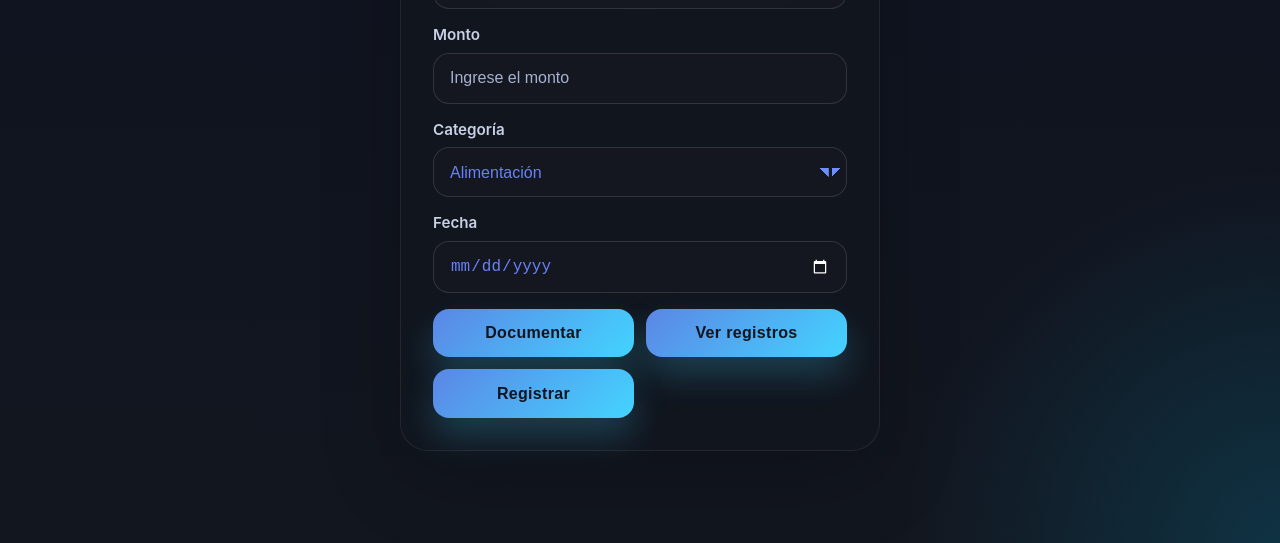
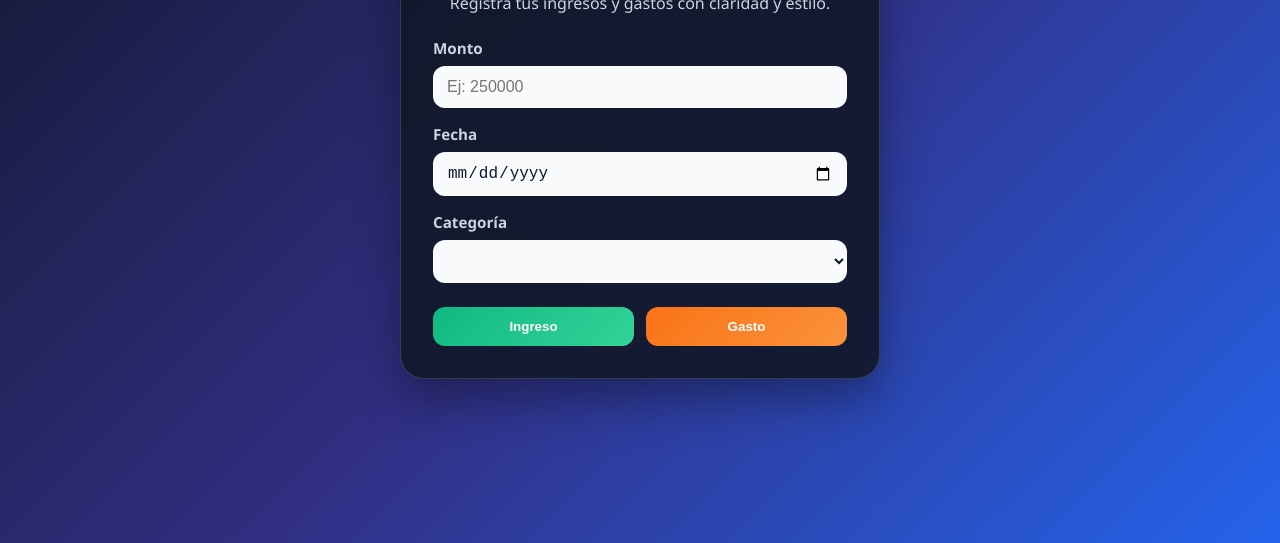
Before and after one commit to samuelpena-oss/ingresos, a website: page frontend/index.html in a window 1280 px wide. Shown: the part 257-800 px from the top of the page. Drawn offline with Linux system fonts and the light colour scheme.

Commit message:
actualizar

```diff
--- a/backend/app.js
+++ b/backend/app.js
@@ -2,6 +2,8 @@ const express = require("express")
 const app = express()
 const router = require("./routers/router")
 const puerto = 4000
+const cors = require("cors")
+app.use(cors())
 app.use("/api",router)
 app.listen(puerto, () => {
     console.log(`Servidor corriendo en el puerto ${puerto}`)
--- a/backend/package.json
+++ b/backend/package.json
@@ -7,6 +7,7 @@
     "start": "node server.js"
   },
   "dependencies": {
+    "cors": "^2.8.6",
     "express": "^4.18.4",
     "mysql2": "^3.23.3"
   }
--- /dev/null
+++ b/frontend/css/styles.css
@@ -0,0 +1,119 @@
+:root {
+    --color-fondo: #0f172a;
+    --color-panel: #111827;
+    --color-texto: #f8fafc;
+    --color-texto-suave: #cbd5e1;
+    --color-borde: rgba(255, 255, 255, 0.15);
+    --color-ingreso: #10b981;
+    --color-gasto: #f97316;
+}
+
+* {
+    box-sizing: border-box;
+    margin: 0;
+    padding: 0;
+}
+
+body {
+    font-family: "Segoe UI", Tahoma, Geneva, Verdana, sans-serif;
+    min-height: 100vh;
+    display: flex;
+    justify-content: center;
+    align-items: center;
+    background: linear-gradient(135deg, #0f172a, #312e81, #2563eb);
+    color: var(--color-texto);
+    padding: 24px;
+}
+
+.contenedor-principal {
+    width: 100%;
+    max-width: 480px;
+}
+
+.panel {
+    background: rgba(17, 24, 39, 0.9);
+    backdrop-filter: blur(12px);
+    border: 1px solid var(--color-borde);
+    border-radius: 24px;
+    padding: 32px;
+    box-shadow: 0 20px 45px rgba(0, 0, 0, 0.35);
+}
+
+.titulo-principal {
+    font-size: 2rem;
+    font-weight: 700;
+    text-align: center;
+    margin-bottom: 8px;
+}
+
+.subtitulo {
+    text-align: center;
+    color: var(--color-texto-suave);
+    margin-bottom: 24px;
+}
+
+.formulario {
+    display: flex;
+    flex-direction: column;
+    gap: 16px;
+}
+
+.campo {
+    display: flex;
+    flex-direction: column;
+    gap: 8px;
+}
+
+.etiqueta {
+    font-size: 0.95rem;
+    color: var(--color-texto-suave);
+    font-weight: 600;
+}
+
+input,
+select {
+    width: 100%;
+    padding: 12px 14px;
+    border: none;
+    border-radius: 12px;
+    background: #f8fafc;
+    color: #0f172a;
+    font-size: 1rem;
+    outline: none;
+    transition: transform 0.2s ease, box-shadow 0.2s ease;
+}
+
+input:focus,
+select:focus {
+    transform: translateY(-1px);
+    box-shadow: 0 0 0 3px rgba(37, 99, 235, 0.25);
+}
+
+.campo-acciones {
+    flex-direction: row;
+    gap: 12px;
+    margin-top: 8px;
+}
+
+.boton {
+    flex: 1;
+    border: none;
+    padding: 12px 16px;
+    border-radius: 12px;
+    font-weight: 700;
+    color: white;
+    cursor: pointer;
+    transition: transform 0.2s ease;
+}
+
+.boton:hover {
+    transform: translateY(-2px);
+}
+
+.boton-ingreso {
+    background: linear-gradient(135deg, var(--color-ingreso), #34d399);
+}
+
+.boton-gasto {
+    background: linear-gradient(135deg, var(--color-gasto), #fb923c);
+}
--- a/frontend/css/styls.css
+++ /dev/null
@@ -1,224 +0,0 @@
-/* Estilos para el formulario de registro de gastos */
-:root {
-    color-scheme: dark;
-    color: #f4f5f7;
-    background-color: #12161f;
-    font-family: Inter, system-ui, -apple-system, BlinkMacSystemFont, "Segoe UI", sans-serif;
-}
-
-* {
-    box-sizing: border-box;
-}
-
-html, body {
-    margin: 0;
-    min-height: 100%;
-}
-
-body {
-    display: grid;
-    place-items: center;
-    min-height: 100vh;
-    padding: 1.5rem;
-    background: radial-gradient(circle at top, rgba(58, 68, 123, 0.45), transparent 35%),
-                radial-gradient(circle at bottom right, rgba(0, 198, 255, 0.16), transparent 25%),
-                linear-gradient(180deg, #0f1320 0%, #12161f 100%);
-}
-
-.app-shell {
-    width: min(100%, 480px);
-}
-
-.card {
-    background: rgba(18, 22, 31, 0.96);
-    border: 1px solid rgba(255, 255, 255, 0.08);
-    border-radius: 28px;
-    padding: 2rem;
-    box-shadow: 0 24px 80px rgba(0, 0, 0, 0.22);
-    backdrop-filter: blur(18px);
-}
-
-h1 {
-    margin: 0 0 1.5rem;
-    font-size: clamp(1.8rem, 2.6vw, 2.8rem);
-    letter-spacing: 0.02em;
-    color: #e7e9ef;
-}
-
-.formulario {
-    display: grid;
-    gap: 1rem;
-}
-
-.campo {
-    display: grid;
-    gap: 0.55rem;
-}
-
-label {
-    font-size: 0.95rem;
-    font-weight: 600;
-    color: #c8d1e5;
-}
-
-input,
-select,
-button {
-    width: 100%;
-    border-radius: 16px;
-    border: 1px solid rgba(255, 255, 255, 0.12);
-    padding: 0.95rem 1rem;
-    font-size: 1rem;
-    background: rgba(92, 81, 81, 0.05);
-    color: #6781f7;
-}
-
-input::placeholder {
-    color: #a6b1d1;
-}
-
-select {
-    appearance: none;
-    background-image: linear-gradient(45deg, transparent 50%, #6c90ff 50%),
-                      linear-gradient(135deg, #6c90ff 50%, transparent 50%);
-    background-position: calc(100% - 1.1rem) center, calc(100% - 0.35rem) center;
-    background-size: 0.55rem 0.55rem;
-    background-repeat: no-repeat;
-}
-
-.botones {
-    display: grid;
-    gap: 0.75rem;
-}
-
-.botones-inline {
-    align-items: start;
-}
-
-@media (min-width: 400px) {
-    .botones {
-        grid-template-columns: repeat(2, minmax(0, 1fr));
-    }
-
-    .botones-inline {
-        grid-template-columns: repeat(2, minmax(0, 1fr));
-        gap: 1rem;
-    }
-}
-
-.boton-secundario {
-    background: rgba(255, 255, 255, 0.08);
-    color: #e7e9ef;
-    border: 1px solid rgba(255, 255, 255, 0.12);
-}
-
-.info-header {
-    display: grid;
-    gap: 1.2rem;
-    margin-bottom: 1.5rem;
-}
-
-.eyebrow {
-    margin: 0 0 0.5rem;
-    font-size: 0.85rem;
-    letter-spacing: 0.22em;
-    text-transform: uppercase;
-    color: #7f9cf5;
-}
-
-.subtitle {
-    margin: 0.75rem 0 0;
-    color: #a8b4dd;
-    line-height: 1.7;
-}
-
-.lista-registros {
-    display: grid;
-    gap: 1rem;
-    padding: 1rem;
-    border-radius: 24px;
-    background: linear-gradient(180deg, rgba(255,255,255,0.04), rgba(255,255,255,0.02));
-    border: 1px solid rgba(255,255,255,0.08);
-}
-
-.info-text {
-    margin: 0;
-    color: #c8d1e5;
-}
-
-.registro-card {
-    display: grid;
-    gap: 0.5rem;
-    padding: 1.2rem 1.3rem;
-    border-radius: 20px;
-    background: rgba(10, 16, 34, 0.85);
-    border: 1px solid rgba(255, 255, 255, 0.08);
-    box-shadow: inset 0 0 0 1px rgba(255,255,255,0.03);
-}
-
-.registro-card p {
-    margin: 0;
-    line-height: 1.5;
-    color: #d6ddea;
-}
-
-.registro-card p strong {
-    color: #f4f7ff;
-}
-
-.registro-card p span {
-    display: inline-block;
-    margin-left: 0.4rem;
-    color: #8ab7ff;
-}
-
-.registro-card p:last-child {
-    color: #a6b1d1;
-}
-
-button {
-    cursor: pointer;
-    border: none;
-    font-weight: 700;
-    letter-spacing: 0.02em;
-    background: linear-gradient(135deg, #5b86e5 0%, #43d4ff 100%);
-    box-shadow: 0 18px 35px rgba(67, 212, 255, 0.22);
-    color: #10151f;
-    transition: transform 180ms ease, box-shadow 180ms ease;
-}
-
-button:hover,
-button:focus-visible {
-    transform: translateY(-1px);
-    box-shadow: 0 20px 40px rgba(67, 212, 255, 0.28);
-    outline: none;
-}
-
-button:active {
-    transform: translateY(0);
-}
-
-.documentacion {
-    margin-top: 1.5rem;
-    padding: 1.25rem 1.5rem;
-    border-radius: 22px;
-    background: rgba(255, 255, 255, 0.05);
-    border: 1px solid rgba(255, 255, 255, 0.12);
-    color: #e7e9ef;
-}
-
-.documentacion h2 {
-    margin: 0 0 0.75rem;
-    font-size: 1.15rem;
-}
-
-.documentacion p {
-    margin: 0.4rem 0;
-    line-height: 1.5;
-}
-
-@media (max-width: 480px) {
-    .card {
-        padding: 1.5rem;
-    }
-}
--- a/frontend/index.html
+++ b/frontend/index.html
@@ -3,47 +3,40 @@
 <head>
     <meta charset="UTF-8">
     <meta name="viewport" content="width=device-width, initial-scale=1.0">
-    <title>Registro de Gastos</title>
-    <link rel="stylesheet" href="css/styls.css">
+    <title>Administración de gastos</title>
+    <link rel="stylesheet" href="css/styles.css">
 </head>
 <body>
-    <main class="app-shell">
-        <section class="card">
-            <h1>Registro de Gastos</h1>
-            <form class="formulario">
+    <main class="contenedor-principal">
+        <section class="panel">
+            <h1 class="titulo-principal">Administración de gastos</h1>
+            <p class="subtitulo">Registra tus ingresos y gastos con claridad y estilo.</p>
+
+            <form class="formulario" id="formulario-gastos">
                 <div class="campo">
-                    <label for="tipo">Tipo</label>
-                    <select name="tipo" id="tipo">
-                        <option value="ingresos">Ingresos</option>
-                        <option value="gastos">Gastos</option>
+                    <label class="etiqueta" for="monto">Monto</label>
+                    <input id="monto" type="text" placeholder="Ej: 250000">
+                </div>
+
+                <div class="campo">
+                    <label class="etiqueta" for="fecha">Fecha</label>
+                    <input id="fecha" type="date">
+                </div>
+
+                <div class="campo">
+                    <label class="etiqueta" for="categoria">Categoría</label>
+                    <select id="categoria" name="categoria">
+
                     </select>
                 </div>
-                <div class="campo">
-                    <label for="monto">Monto</label>
-                    <input type="number" id="monto" name="monto" placeholder="Ingrese el monto" min="0" step="0.01">
-                </div>
-                <div class="campo">
-                    <label for="categoria">Categoría</label>
-                    <select name="categoria" id="categoria">
-                        <option value="alimentacion">Alimentación</option>
-                        <option value="transporte">Transporte</option>
-                        <option value="vivienda">Vivienda</option>
-                        <option value="salud">Salud</option>
-                        <option value="otros">Otros</option>
-                    </select>
-                </div>
-                <div class="campo">
-                    <label for="fecha">Fecha</label>
-                    <input type="date" id="fecha" name="fecha">
-                </div>
-                <div class="botones">
-                    <button type="button" id="btn-documentar">Documentar</button>
-                    <button type="button" id="btn-ver-informacion">Ver registros</button>
-                    <button type="submit">Registrar</button>
+
+                <div class="campo campo-acciones">
+                    <button class="boton boton-ingreso" type="button">Ingreso</button>
+                    <button class="boton boton-gasto" type="button">Gasto</button>
                 </div>
             </form>
-            <section class="documentacion" id="documentacion" hidden></section>
         </section>
     </main>
+    <script src="js/script.js"></script>
 </body>
 </html>
```
Also changed, not shown: frontend/js/consumo.js (added, +8 -0 lines), 1 other file.
